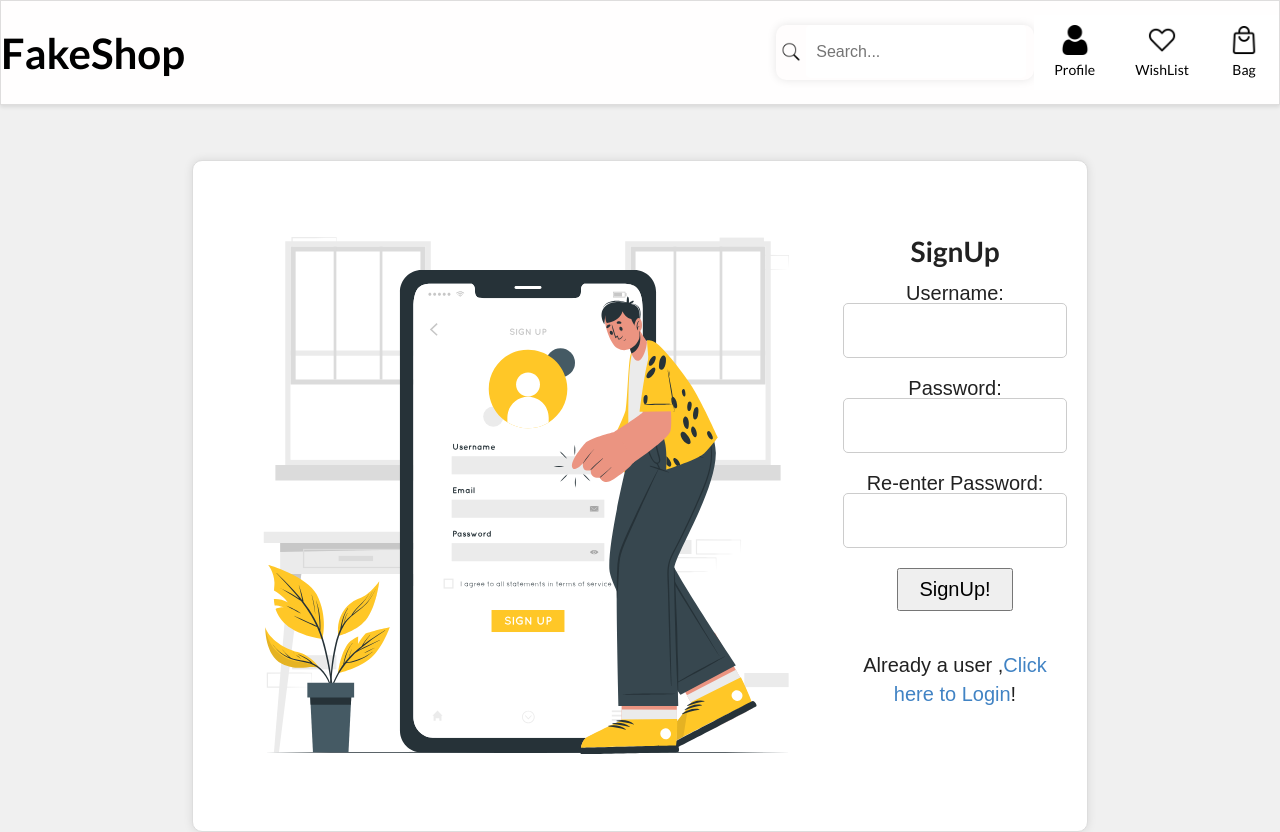
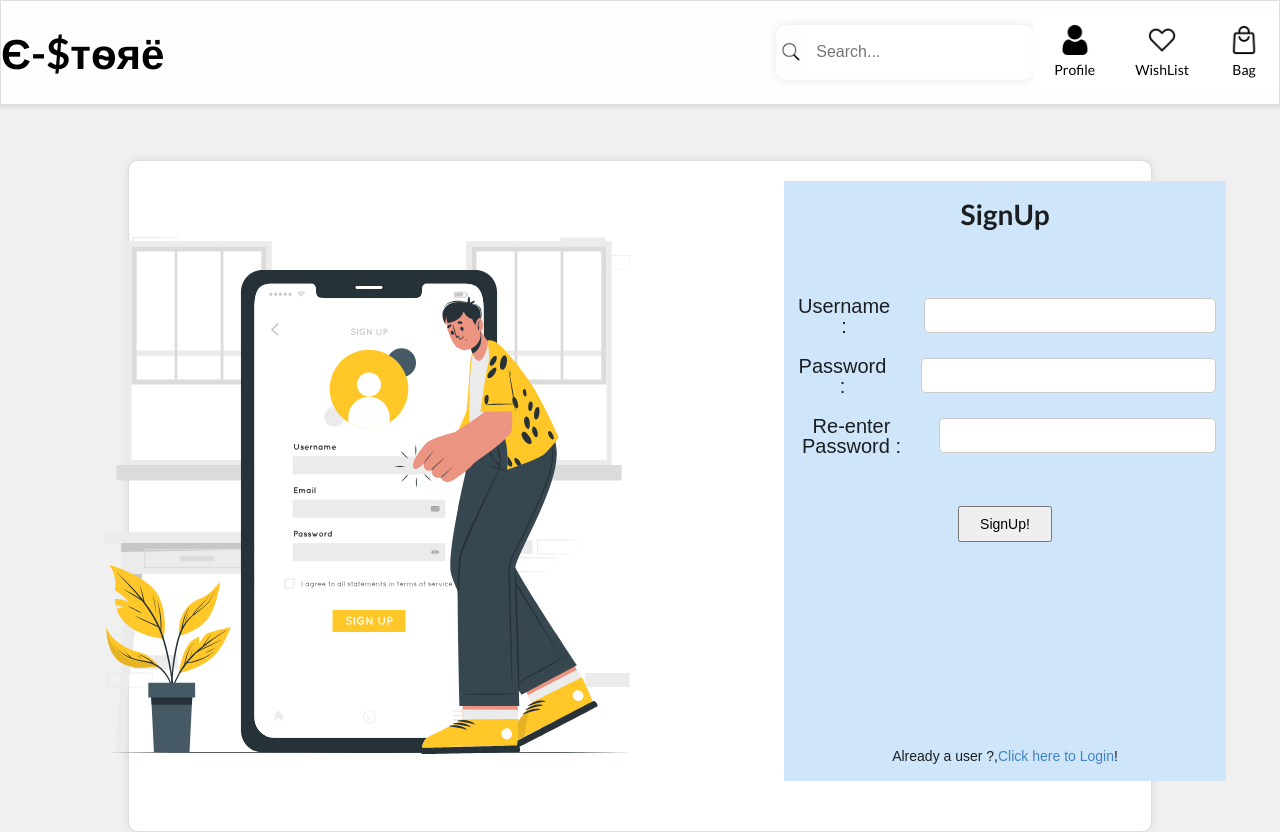
Before and after one commit to SaiChaii/E-commerce_store, a React (Create React App) app: page /sign-up in a window 1280 px wide. Built offline with nearby package versions, Linux system fonts and the light colour scheme.

Commit message:
changes 25/12

```diff
--- a/src/App.css
+++ b/src/App.css
@@ -237,7 +237,7 @@ body {
 }
 
 .login-container {
-  width: 70%;
+  width: 80%;
   margin: 50px auto;
   padding: 20px;
   background-color: #fff;
@@ -265,8 +265,7 @@ body {
 .login-form input[type='password'],
 .login-form input[type='repassword'] {
   width: 100%;
-  padding: 15px;
-  margin-bottom: 20px;
+  padding: 5px;
   border: 1px solid #ccc;
   border-radius: 5px;
 }
--- a/src/containers/Header.js
+++ b/src/containers/Header.js
@@ -1,34 +1,56 @@
-import React from 'react';
-import { Link } from 'react-router-dom/cjs/react-router-dom.min';
-import SearchBar from './SearchBar';
+import React from "react";
+import { Link } from "react-router-dom/cjs/react-router-dom.min";
+import SearchBar from "./SearchBar";
 
 const Header = () => {
   return (
-    <div className="ui fixed menu" style={{display:'flex',flexDirection:'row', color: 'white' }}>
-      <div className="ui container center">
-        <Link to="/home" style={{ color: 'black' }}>
-          <h1 style={{fontSize:"3em"}}>FakeShop</h1>
+    <div
+      className="ui fixed menu"
+      style={{ display: "flex", flexDirection: "row", color: "white" }}
+    >
+      <div className="ui container center" style={{ right: "20px" }}>
+        <Link to="/home" style={{ color: "black" }}>
+          <h1
+            style={{
+              fontSize: "3em",
+              ffontFamily: "Arial, sans-serif",
+            }}
+          >
+            Є-$тѳяё
+          </h1>
         </Link>
       </div>
 
-      <div className="search-bar" style={{margin: "10px 0 10px 10px"}}>
+      <div className="search-bar" style={{ margin: "10px 0 10px 10px" }}>
         <SearchBar />
       </div>
       <div className="three-buttons">
         <Link to="/profile">
-          <img src="../../user-icon.png" alt="profile-img"style={{ height: 30, width: 30 }} />
+          <img
+            src="../../user-icon.png"
+            alt="profile-img"
+            style={{ height: 30, width: 30 }}
+          />
         </Link>
-        <p style={{ color: 'black' }}>Profile</p>
+        <p style={{ color: "black" }}>Profile</p>
       </div>
       <div className="three-buttons">
         <Link to="/wishlist">
-          <img src="../../wishbefore.png" alt="wishlist-img"style={{ height: 30, width: 30 }} />
+          <img
+            src="../../wishbefore.png"
+            alt="wishlist-img"
+            style={{ height: 30, width: 30 }}
+          />
         </Link>
-        <p style={{ color: 'black' }}>WishList</p>
+        <p style={{ color: "black" }}>WishList</p>
       </div>
       <div className="three-buttons">
-        <img src="../../bag.png" alt="bag-img" style={{ height: 30, width: 30 }} />
-        <p style={{ color: 'black' }}>Bag</p>
+        <img
+          src="../../bag.png"
+          alt="bag-img"
+          style={{ height: 30, width: 30 }}
+        />
+        <p style={{ color: "black" }}>Bag</p>
       </div>
     </div>
   );
--- a/src/containers/Login.js
+++ b/src/containers/Login.js
@@ -1,66 +1,93 @@
-import { useEffect, useReducer, useState } from 'react';
-import { Link, useHistory } from 'react-router-dom/cjs/react-router-dom.min';
-import Signup from './Signup';
+import { useEffect, useReducer, useState } from "react";
+import { Link, useHistory } from "react-router-dom/cjs/react-router-dom.min";
+import Signup from "./Signup";
+import login from "../images/login.svg";
 
 const Login = () => {
-  const [username, setUsername] = useState('');
-  const [password, setPassword] = useState('');
+  const [username, setUsername] = useState("");
+  const [password, setPassword] = useState("");
   const [error, setError] = useState(null);
-  const [suggestedEmail,setsuggestedEmail]= useState("")
+  const [suggestedEmail, setsuggestedEmail] = useState("");
   const history = useHistory();
-  const Users=JSON.parse(localStorage.getItem("Users"))
-  useEffect(()=>{
-    const suggestedEmail=Users.find((p)=>p.userN===username)
-    setsuggestedEmail(suggestedEmail)
-  },[username])
+  const Users = JSON.parse(localStorage.getItem("Users"));
+  useEffect(() => {
+    const suggestedEmail = Users.find((p) => p.userN === username);
+    setsuggestedEmail(suggestedEmail);
+  }, [username]);
 
   return (
-    <div className="login-container">
-      <div className="login-header">
+    <div
+      className="login-container"
+      style={{
+        display: "flex",
+        alignItems: "center",
+        justifyContent: "center",
+        gap: "100px",
+      }}
+    >
+      <img src={login} alt="login-img" style={{ height: "75vh" }} />
+      <div
+        style={{
+          height: "500px",
+          width: "600px",
+          display: "flex",
+          flexDirection: "column",
+          alignItems: "center",
+          justifyContent: "center",
+          backgroundColor: "#fae7e6",
+          gap: "30px",
+        }}
+      >
         <h1>Login</h1>
-      </div>
         <form
           className="login-form"
+          style={{gap:'20px'}}
           onSubmit={(event) => {
             event.preventDefault();
 
-          const Users = JSON.parse(localStorage.getItem('Users'));
+            const Users = JSON.parse(localStorage.getItem("Users"));
 
             // localStorage.setItem("User","{}")
             Users.forEach((element) => {
               if (element.UserN === username && element.PassW === password) {
-              localStorage.setItem('User', JSON.stringify(element));
-              setError("")
-              history.push('/home');
+                localStorage.setItem("User", JSON.stringify(element));
+                setError("");
+                history.push("/home");
               } else {
-              setError('UserName / Password is wrong');
+                setError("UserName / Password is wrong");
               }
             });
           }}
         >
-        <label>
-          Username:
+          <label
+            style={{
+              display: "flex",
+              flexDirection: "row",
+              alignItems: "center",
+              justifyContent: "center",
+            }}
+          >
+            <span>Username: </span>
             <input
               type="text"
               value={username}
+              style={{ marginLeft: "30px", width: "300px" }}
               onChange={(event) => setUsername(event.target.value)}
-            onClick={(event)=>{
-              return(
+              onClick={(event) => {
+                return (
                   <div>
-                {
-                  Users.map((user)=>{
-                    return(
+                    {Users.map((user) => {
+                      return (
                         <div>
                           {user.UserN}
                           {user.PassW}
                         </div>
-                    )
-                  })
-                }
+                      );
+                    })}
                   </div>
-              )
+                );
               }}
-            placeholder='Enter your e-mail'
+              placeholder="Enter your e-mail"
             />
             {/* {
             suggestedEmail && (
@@ -74,27 +101,36 @@ const Login = () => {
           } */}
           </label>
           <br />
-        <label>
-          Password:
+          <label
+            style={{
+              display: "flex",
+              flexDirection: "row",
+              alignItems: "center",
+              justifyContent: "center",
+            }}
+          >
+            <span>Password:</span>
             <input
               type="password"
               value={password}
+              style={{ marginLeft: "30px", width: "300px" }}
               onChange={(event) => setPassword(event.target.value)}
-            placeholder='Enter your password'
+              placeholder="Enter your password"
             />
           </label>
           <br />
-        <button type="submit" style={{ padding: '8px 20px' }}>
+          <button type="submit" style={{ padding: "8px 20px" }}>
             Login
           </button>
           <br />
           <br />
-        {error && <p style={{ color: 'red' }}>{error}</p>}
+          {error && <p style={{ color: "red" }}>{error}</p>}
 
-        <Link to="/sign-up" style={{ color: 'red' }}>
+          <Link to="/sign-up" style={{ color: "red" }}>
             New here ? Click here to signup!
           </Link>
         </form>
+      </div>
     </div>
   );
 };
--- a/src/containers/Signup.js
+++ b/src/containers/Signup.js
@@ -1,30 +1,52 @@
-import { useState } from 'react';
-import { Link, useHistory } from 'react-router-dom/cjs/react-router-dom.min';
-import signup from '../images/signup.svg'
+import { useState } from "react";
+import { Link, useHistory } from "react-router-dom/cjs/react-router-dom.min";
+import signup from "../images/signup.svg";
 
 const Signup = () => {
-  const [username, setUsername] = useState('');
-  const [password, setPassword] = useState('');
-  const [perror, setPerror] = useState('');
-  const [uerror, setUerror] = useState('');
+  const [username, setUsername] = useState("");
+  const [password, setPassword] = useState("");
+  const [perror, setPerror] = useState("");
+  const [uerror, setUerror] = useState("");
   const history = useHistory();
 
   // localStorage.setItem("Users",JSON.stringify([]));
-  const isPresent = localStorage.getItem('Users') !== null;
+  const isPresent = localStorage.getItem("Users") !== null;
   if (isPresent) {
   } else {
     localStorage.setItem(
-      'Users',
-      JSON.stringify([{ UserN: 'sai', PassW: '123', wishlist: [], bag: [] }])
+      "Users",
+      JSON.stringify([{ UserN: "sai", PassW: "123", wishlist: [], bag: [] }])
     );
   }
   return (
-    <div className="login-container" style={{display:"flex", alignItems:'center'}}>
-      <img src={signup} style={{width:'630px'}} alt="signup-img" />
-      <div className="login-header">
+    <div
+      className="login-container"
+      style={{
+        display: "flex",
+        alignItems: "center",
+        justifyContent: "center",
+        gap: "100px",
+      }}
+    >
+      <img src={signup} style={{ width: "630px" }} alt="signup-img" />
+      <div
+        className="login-header"
+        style={{
+          height: "600px",
+          width: "800px",
+          display: "flex",
+          flexDirection: "column",
+          alignItems: "center",
+          justifyContent: "center",
+          backgroundColor: "#CFE6FA",
+          gap: "50px",
+        }}
+      >
         <h1>SignUp</h1>
+
         <form
           className="login-form"
+          style={{ gap: "20px", margin: "0 10px 0 10px" }}
           onSubmit={(event) => {
             event.preventDefault();
             const users = JSON.parse(localStorage.getItem("Users"));
@@ -47,11 +69,19 @@ const Signup = () => {
             }
           }}
         >
-          <label>
-            Username:
+          <label
+            style={{
+              display: "flex",
+              flexDirection: "row",
+              alignItems: "center",
+              justifyContent: "space-between",
+            }}
+          >
+            <span>Username :</span>
             <input
               type="text"
               value={username}
+              style={{ marginLeft: "30px", width: "300px" }}
               onChange={(event) => {
                 const Login = JSON.parse(localStorage.getItem("Users"));
                 setUsername(event.target.value);
@@ -66,19 +96,35 @@ const Signup = () => {
             />
           </label>
           <br />
-          <label>
-            Password:
+          <label
+            style={{
+              display: "flex",
+              flexDirection: "row",
+              alignItems: "center",
+              justifyContent: "space-between",
+            }}
+          >
+            <span style={{ justifyContent: "left" }}>Password :</span>
             <input
               type="password"
               value={password}
+              style={{ marginLeft: "30px", width: "300px" }}
               onChange={(event) => setPassword(event.target.value)}
             />
           </label>
           <br />
-          <label>
-            Re-enter Password:
+          <label
+            style={{
+              display: "flex",
+              flexDirection: "row",
+              alignItems: "center",
+              justifyContent: "space-between",
+            }}
+          >
+            <span>Re-enter Password :</span>
             <input
               type="repassword"
+              style={{ marginLeft: "30px", width: "300px" }}
               onChange={(event) => {
                 if (password !== event.target.value) {
                   setPerror("Passwords dont match");
@@ -89,7 +135,7 @@ const Signup = () => {
             />
           </label>
           {/* <p>{error && <p style={{ color: 'red' }}>{error}</p>}</p> */}
-
+        </form>
         <button type="submit" style={{ padding: "8px 20px" }}>
           SignUp!
         </button>
@@ -102,9 +148,8 @@ const Signup = () => {
             ) || <p style={{ fontSize: "100px", color: "red" }}>{perror}</p>}
         </p>
         <p>
-            Already a user ,<Link to={"/login"}>Click here to Login</Link>!
+          Already a user ?,<Link to={"/login"}>Click here to Login</Link>!
         </p>
-        </form>
       </div>
     </div>
   );
```
Also changed, not shown: src/images/login.svg (added). Lines whose indentation alone changed are shown as unchanged.
